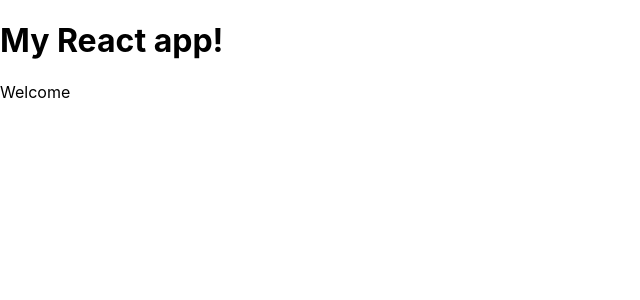
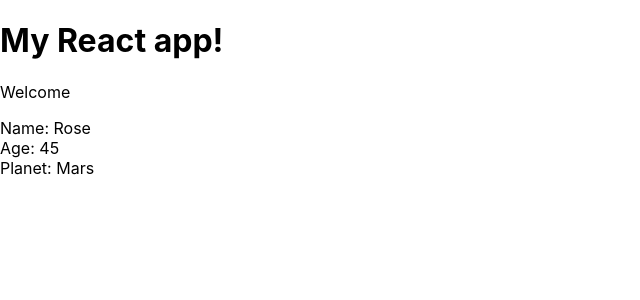
Before and after one commit to rarrunategu1/react_n_redux, a React (Create React App) app in the folder my-app/: page / in a window 1280 px wide. Shown: the top 300 px of the page, without its empty margins (0-640 px from the left). Built offline with nearby package versions, Linux system fonts and the light colour scheme.

Commit message:
imported new component file AboutRose.js and nested within the root component so it's rendered in the view

```diff
--- a/my-app/src/App.js
+++ b/my-app/src/App.js
@@ -1,5 +1,5 @@
 import React, { Component } from 'react';
-
+import AboutRose from './AboutRose';
 
 
 class App extends Component {
@@ -8,6 +8,7 @@ class App extends Component {
       <div className="App">
         <h1>My React app!</h1>
         <p>Welcome</p>
+        <AboutRose />
       </div>
     );
   }
```
